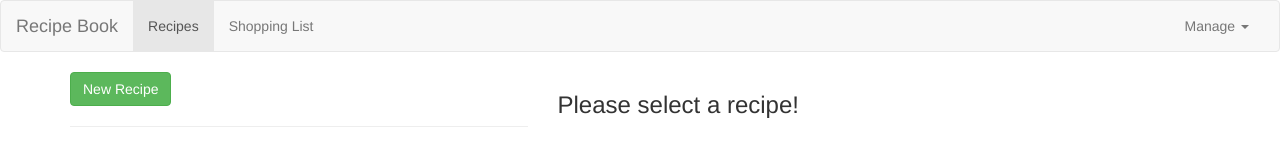
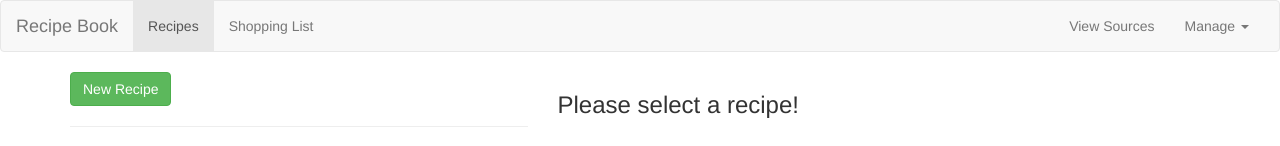
Before and after one commit to DennisHartrampf/udemy-angular-complete-guide-course-project, an Angular app: page /recipes in a window 1280 px wide. Shown: the top 146 px of the page. Built offline with nearby package versions, Linux system fonts and the light colour scheme.

Commit message:
Add links to GitHub and Vercel

```diff
--- a/src/app/header/header.component.html
+++ b/src/app/header/header.component.html
@@ -8,12 +8,19 @@
     </div>
     <div class="navbar-collapse" [class.collapse]="collapsed" (window:resize)="collapsed = true">
       <ul class="nav navbar-nav">
-        <li routerLinkActive="active"><a routerLink="/recipes" >Recipes</a></li>
+        <li routerLinkActive="active"><a routerLink="/recipes">Recipes</a></li>
         <li routerLinkActive="active"><a routerLink="/shopping-list">Shopping List</a></li>
       </ul>
       <ul class="nav navbar-nav navbar-right">
+        <li>
+          <a href="https://github.com/DennisHartrampf/udemy-angular-complete-guide-course-project"
+             target="_blank">
+            View Sources
+          </a>
+        </li>
         <li class="dropdown" appDropdown>
-          <a style="cursor:pointer;" class="dropdown-toggle" role="button">Manage <span class="caret"></span></a>
+          <a style="cursor:pointer;" class="dropdown-toggle" role="button">Manage <span
+              class="caret"></span></a>
           <ul class="dropdown-menu">
             <li><a style="cursor:pointer;">Save Data</a></li>
             <li><a style="cursor:pointer;">Load Data</a></li>
```
Also changed, not shown: 1 other file (tests, documents, lock files or other folders).
